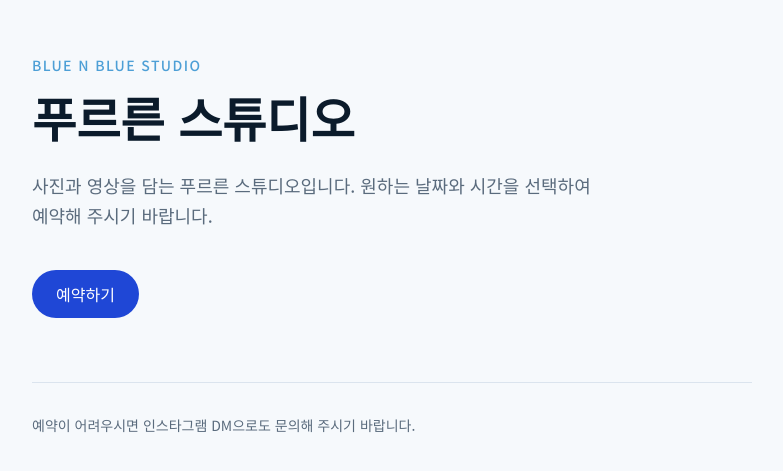
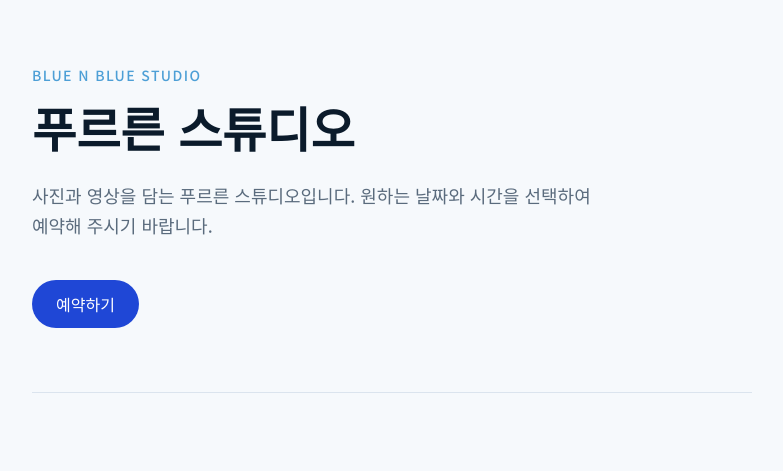
Before and after one commit to Jo-Seong-Yun/bluenbluestudio_reservation, a Next.js app: page / in a window 1280 px wide. Shown: the part 155-626 px from the top of the page, without its empty margins (248-1031 px from the left). Built offline with nearby package versions, Linux system fonts and the light colour scheme.

Commit message:
Remove Instagram DM contact suggestion
Removed a line suggesting to contact via Instagram DM if reservations are difficult.

```diff
--- a/app/page.tsx
+++ b/app/page.tsx
@@ -27,7 +27,7 @@ export default function Home() {
 
       <div className="border-border mt-16 border-t pt-8">
         <p className="text-muted text-sm">
-          예약이 어려우시면 인스타그램 DM으로도 문의해 주시기 바랍니다.
+
         </p>
       </div>
     </main>
```
